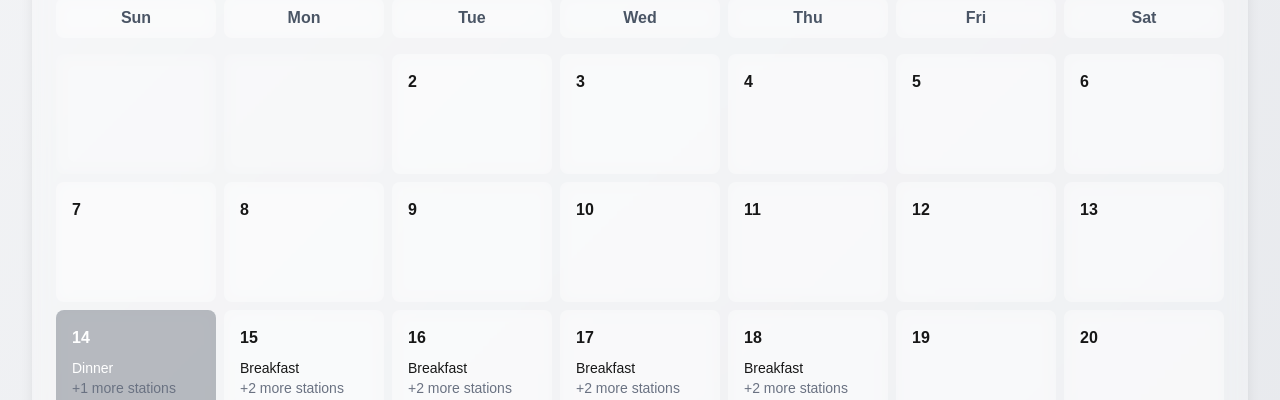
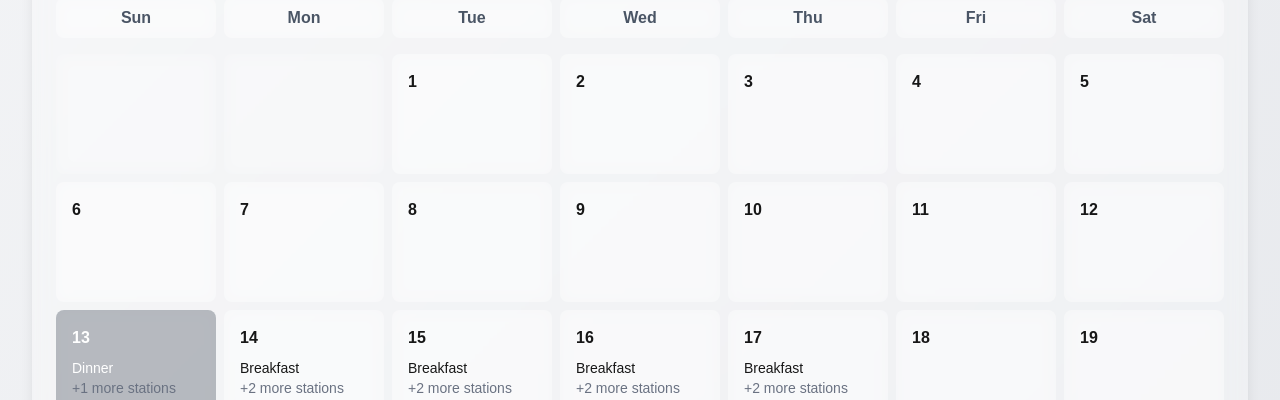
Before and after one commit to JadonLee8/dining_cal, a Next.js app: page / in a window 1280 px wide. Shown: the part 286-686 px from the top of the page. Built offline with nearby package versions, Linux system fonts and the light colour scheme.

Commit message:
fix little date goof

```diff
--- a/app/page.tsx
+++ b/app/page.tsx
@@ -251,7 +251,7 @@ export default function Home() {
                 {day && (
                   <>
                     <div className="font-semibold mb-2">
-                      {new Date(day).getDate() + 1}
+                      {new Date(day).getUTCDate()}
                     </div>
                     <div className="text-sm">
                       {getMenuItems(day).slice(0, 1).map((station, i) => (
```
